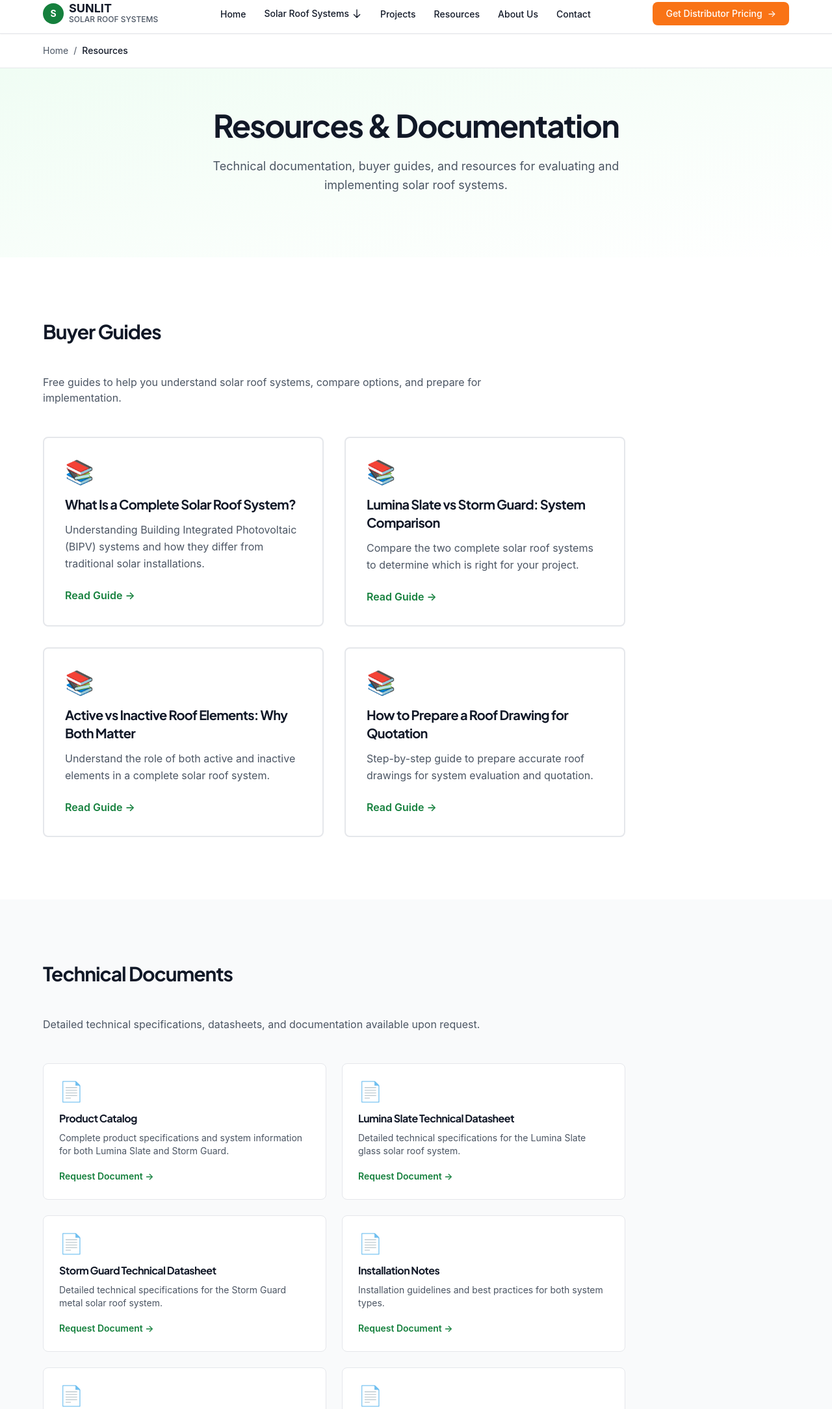
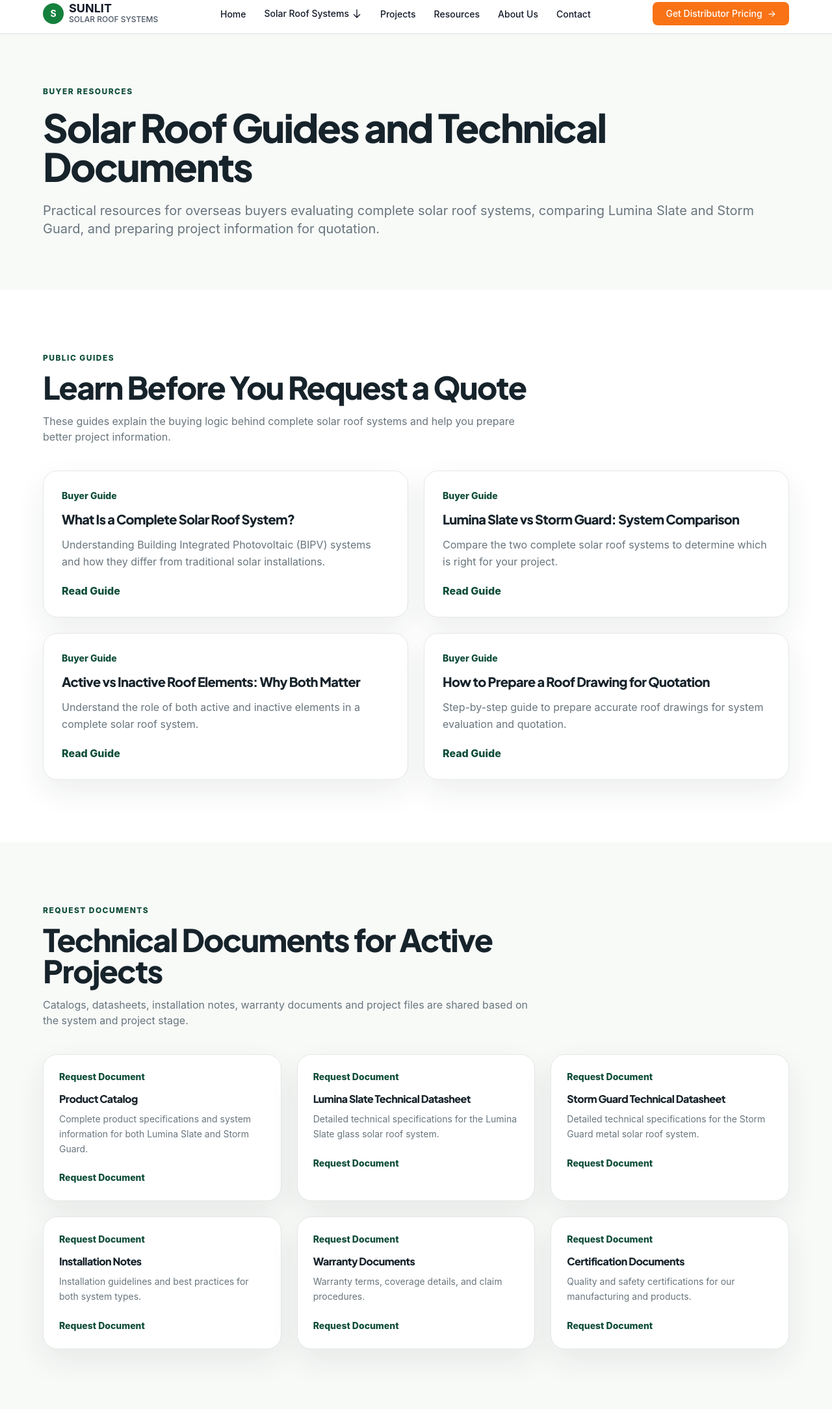
Before and after one commit to huangben9712-cell/sunlit-solar-roof, an Astro site: page /resources in a window 1280 px wide. Shown: the part 9-2177 px from the top of the page at 65% size. Built offline with nearby package versions, Linux system fonts and the light colour scheme; Astro itself is replaced by a stand-in of ours.

Commit message:
Refine resources page content

```diff
--- a/src/pages/resources.astro
+++ b/src/pages/resources.astro
@@ -6,84 +6,64 @@
 const requestDocs = getRequestDocuments();
 ---
 
-<Layout title="Resources & Documentation">
-  <!-- Breadcrumb -->
-  <section class="border-b border-gray-200">
-    <div class="container mx-auto px-4 py-4">
-      <div class="flex items-center gap-2 text-sm text-gray-600">
-        <a href="/" class="hover:text-gray-900">Home</a>
-        <span>/</span>
-        <span class="text-gray-900 font-medium">Resources</span>
-      </div>
-    </div>
-  </section>
-
-  <!-- Hero -->
-  <section class="py-12 md:py-16 bg-gradient-to-br from-green-50 to-transparent">
-    <div class="container mx-auto px-4 text-center">
-      <h1 class="text-4xl md:text-5xl font-bold mb-6 text-gray-900 leading-tight">
-        Resources & Documentation
-      </h1>
-      <p class="text-lg text-gray-600 mb-8 leading-relaxed max-w-2xl mx-auto">
-        Technical documentation, buyer guides, and resources for evaluating and implementing solar roof systems.
+<Layout title="Resources for Solar Roof Buyers">
+  <section class="bg-[#f8faf8] py-14 md:py-20">
+    <div class="container mx-auto px-4 max-w-4xl">
+      <p class="sunlit-overline mb-4">Buyer Resources</p>
+      <h1 class="sunlit-section-title text-4xl md:text-6xl mb-6">Solar Roof Guides and Technical Documents</h1>
+      <p class="text-lg md:text-xl text-[var(--slate)] leading-relaxed">
+        Practical resources for overseas buyers evaluating complete solar roof systems, comparing Lumina Slate and Storm Guard, and preparing project information for quotation.
       </p>
     </div>
   </section>
 
-  <!-- Public Buyer Guides -->
   <section class="py-16 md:py-24 bg-white">
     <div class="container mx-auto px-4">
-      <h2 class="text-3xl font-bold mb-12 text-gray-900">Buyer Guides</h2>
-      <p class="text-gray-600 mb-12 max-w-3xl">
-        Free guides to help you understand solar roof systems, compare options, and prepare for implementation.
-      </p>
-      <div class="grid md:grid-cols-2 gap-8 max-w-4xl">
+      <div class="max-w-3xl mb-10">
+        <p class="sunlit-overline mb-3">Public Guides</p>
+        <h2 class="sunlit-section-title text-3xl md:text-5xl mb-4">Learn Before You Request a Quote</h2>
+        <p class="text-[var(--slate)]">These guides explain the buying logic behind complete solar roof systems and help you prepare better project information.</p>
+      </div>
+      <div class="grid md:grid-cols-2 gap-6">
         {publicGuides.map((guide) => (
-          <a href={`/resources/${guide.slug}/`} class="bg-white border-2 border-gray-200 rounded-lg p-8 hover:border-green-700 hover:shadow-lg transition">
-            <div class="text-4xl mb-4">📚</div>
-            <h3 class="text-xl font-bold text-gray-900 mb-3 hover:text-green-700">{guide.title}</h3>
-            <p class="text-gray-600 leading-relaxed">{guide.summary}</p>
-            <div class="mt-6 text-green-700 font-semibold">
-              Read Guide →
-            </div>
+          <a href={`/resources/${guide.slug}/`} class="sunlit-card p-7 block hover:-translate-y-1 transition">
+            <p class="text-sm font-extrabold text-[var(--deep-green)] mb-3">Buyer Guide</p>
+            <h3 class="text-xl font-extrabold text-[var(--charcoal)] mb-3">{guide.title}</h3>
+            <p class="text-[var(--slate)] leading-relaxed mb-5">{guide.summary}</p>
+            <span class="text-[var(--deep-green)] font-extrabold">Read Guide</span>
           </a>
         ))}
       </div>
     </div>
   </section>
 
-  <!-- Request-Based Documents -->
-  <section class="py-16 md:py-24 bg-gray-50">
+  <section class="py-16 md:py-24 bg-[#f8faf8]">
     <div class="container mx-auto px-4">
-      <h2 class="text-3xl font-bold mb-12 text-gray-900">Technical Documents</h2>
-      <p class="text-gray-600 mb-12 max-w-3xl">
-        Detailed technical specifications, datasheets, and documentation available upon request.
-      </p>
-      <div class="grid md:grid-cols-2 gap-6 max-w-4xl">
+      <div class="max-w-3xl mb-10">
+        <p class="sunlit-overline mb-3">Request Documents</p>
+        <h2 class="sunlit-section-title text-3xl md:text-5xl mb-4">Technical Documents for Active Projects</h2>
+        <p class="text-[var(--slate)]">Catalogs, datasheets, installation notes, warranty documents and project files are shared based on the system and project stage.</p>
+      </div>
+      <div class="grid md:grid-cols-2 lg:grid-cols-3 gap-6">
         {requestDocs.map((doc) => (
-          <div class="bg-white rounded-lg p-6 border border-gray-200">
-            <div class="text-3xl mb-3">📄</div>
-            <h3 class="font-bold text-gray-900 mb-2">{doc.title}</h3>
-            <p class="text-sm text-gray-600 mb-4">{doc.summary}</p>
-            <a href="/contact/" class="text-green-700 hover:text-green-800 font-semibold text-sm">
-              Request Document →
-            </a>
+          <div class="sunlit-card p-6">
+            <p class="text-sm font-extrabold text-[var(--deep-green)] mb-3">Request Document</p>
+            <h3 class="font-extrabold text-[var(--charcoal)] mb-2">{doc.title}</h3>
+            <p class="text-sm text-[var(--slate)] mb-5 leading-relaxed">{doc.summary}</p>
+            <a href="/contact/" class="text-[var(--deep-green)] font-extrabold text-sm">Request Document</a>
           </div>
         ))}
       </div>
     </div>
   </section>
 
-  <!-- CTA -->
-  <section class="py-16 md:py-20 bg-green-700 text-white">
+  <section class="py-16 md:py-20 dark-green-gradient text-white">
     <div class="container mx-auto px-4 text-center">
-      <h2 class="text-3xl md:text-4xl font-bold mb-4">Need Additional Information?</h2>
-      <p class="text-lg mb-8 text-green-100 max-w-2xl mx-auto">
-        Contact us to request technical documents, discuss your project, or get personalized support.
+      <h2 class="text-3xl md:text-5xl font-extrabold mb-5">Need Documents for a Real Project?</h2>
+      <p class="text-lg text-white/75 max-w-2xl mx-auto mb-8">
+        Send your project country, roof area and preferred system. We will point you to the right documents and next steps.
       </p>
-      <a href="/contact/" class="inline-block px-8 py-3 bg-white text-green-700 font-semibold rounded-lg hover:bg-gray-100 transition">
-        Contact Us →
-      </a>
+      <a href="/contact/" class="sunlit-btn-primary">Request Documents</a>
     </div>
   </section>
 </Layout>
```
